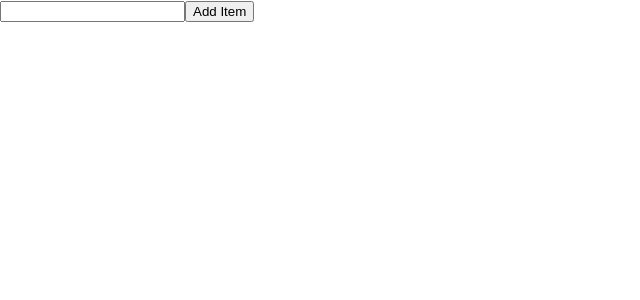
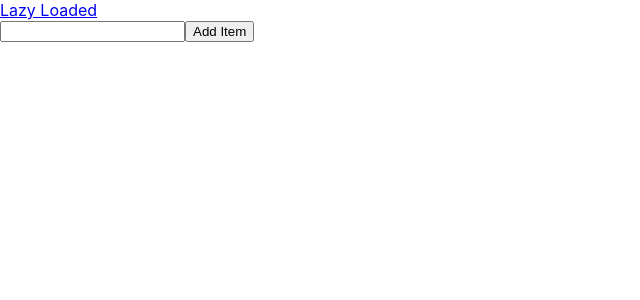
Before and after one commit to chewdev/hookspractice, a React (Create React App) app: page / in a window 1280 px wide. Shown: the top 300 px of the page, without its empty margins (0-640 px from the left). Built offline with nearby package versions, Linux system fonts and the light colour scheme.

Commit message:
Use react-router-dom for routing between pages. Lazy load components on different pages.

```diff
--- a/src/App.js
+++ b/src/App.js
@@ -1,12 +1,20 @@
-import React, { Component } from "react";
-import TodoList from "./components/TodoList";
+import { BrowserRouter as Router, Route, Switch } from "react-router-dom";
+import React, { Component, Suspense, lazy } from "react";
+
+const TodoList = lazy(() => import("./components/TodoList"));
+const LazyLoaded = lazy(() => import("./components/LazyLoaded"));
 
 class App extends Component {
   render() {
     return (
-      <div className="App">
-        <TodoList />
-      </div>
+      <Router>
+        <Suspense fallback={<div>Loading...</div>}>
+          <Switch>
+            <Route exact path="/" component={TodoList} />
+            <Route exact path="/lazy" component={LazyLoaded} />
+          </Switch>
+        </Suspense>
+      </Router>
     );
   }
 }
--- a/src/components/TodoList.js
+++ b/src/components/TodoList.js
@@ -1,4 +1,5 @@
 import React, { useState } from "react";
+import { Link } from "react-router-dom";
 import TodoListItem from "./TodoListItem";
 
 export default function TodoList() {
@@ -7,6 +8,8 @@ export default function TodoList() {
 
   return (
     <div>
+      <Link to="/lazy">Lazy Loaded</Link>
+      <br />
       <input
         type="text"
         value={todoInput}
```
